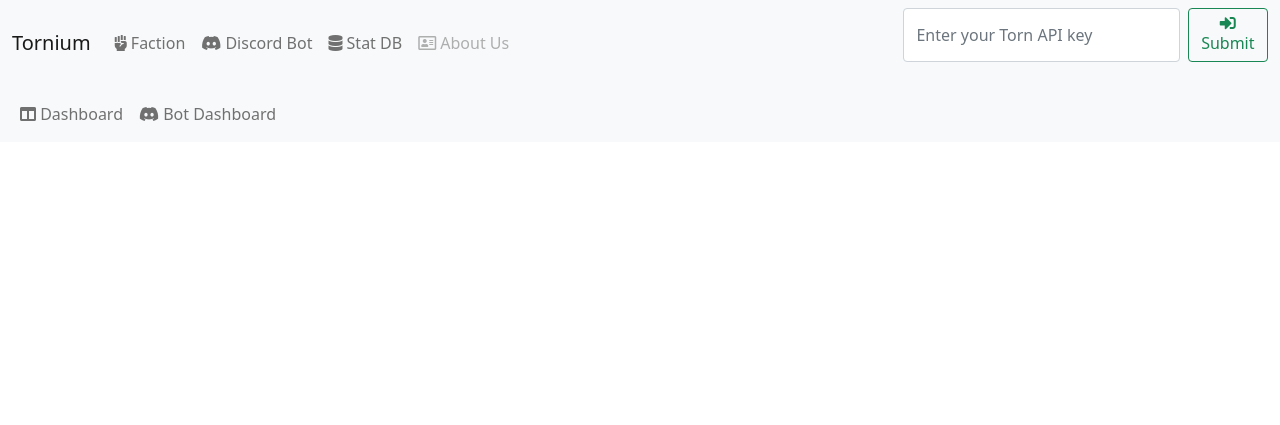
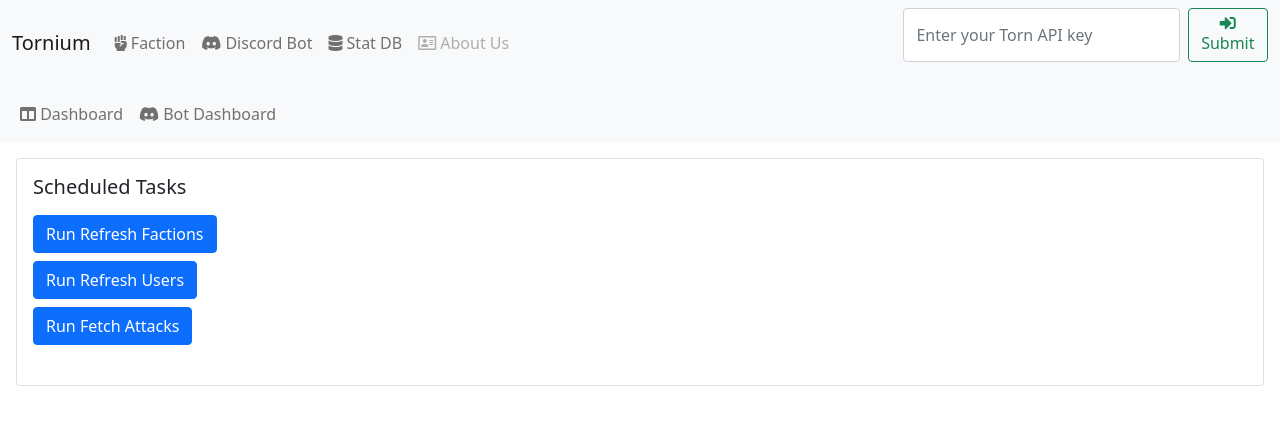
Before and after one commit to dssecret/tornium, a Flask app: template templates/admin/dashboard.html in a window 1280 px wide. Shown: the top 425 px of the page. Run offline with Flask 2, Linux system fonts and the light colour scheme; the template is opened without the code that fills it, so the values that code supplies are empty; parts of the project's set-up code (start-up, migrations or seed data) failed here and were passed over; some libraries are stand-ins or nearby versions.

Commit message:
Add manual toggles for scheduled tasks in admin dashboard

```diff
--- a/templates/admin/dashboard.html
+++ b/templates/admin/dashboard.html
@@ -5,5 +5,25 @@
 {% include 'admin/navbar.html' %}
 
 {% block content %}
+<div class="px-3 py-3">
+    <div class="card">
+        <div class="card-body">
+            <h5 class="card-title">Scheduled Tasks</h5>
 
+            <div class="row">
+                <form class="form-floating" method="POST" action="/admin/dashboard">
+                    <div class="col-sm-12 col-md-8 col-lg-4 my-2">
+                        <input type="submit" class="btn btn-primary" id="refreshfactions" name="refreshfactions" value="Run Refresh Factions">
+                    </div>
+                    <div class="col-sm-12 col-md-8 col-lg-4 my-2">
+                        <input type="submit" class="btn btn-primary" id="refreshusers" name="refreshusers" value="Run Refresh Users">
+                    </div>
+                    <div class="col-sm-12 col-md-8 col-lg-4 my-2">
+                        <input type="submit" class="btn btn-primary" id="fetchattacks" name="fetchattacks" value="Run Fetch Attacks">
+                    </div>
+                </form>
+            </div>
+        </div>
+    </div>
+</div>
 {% endblock %}
--- a/utils/tasks.py
+++ b/utils/tasks.py
@@ -215,7 +215,7 @@ def fetch_attacks():  # Based off of https://www.torn.com/forums.php#/p=threads&
     for faction in session.query(FactionModel).all():
         if len(json.loads(faction.keys)) == 0:
             continue
-        elif faction.config['stat'] == 0:
+        elif json.loads(faction.config)['stat'] == 0:
             continue
 
         faction_attacks.append(tornget('faction/?selections=basic,attacks',
```
Also changed, not shown: controllers/adminroutes.py (+10 -1 lines).
